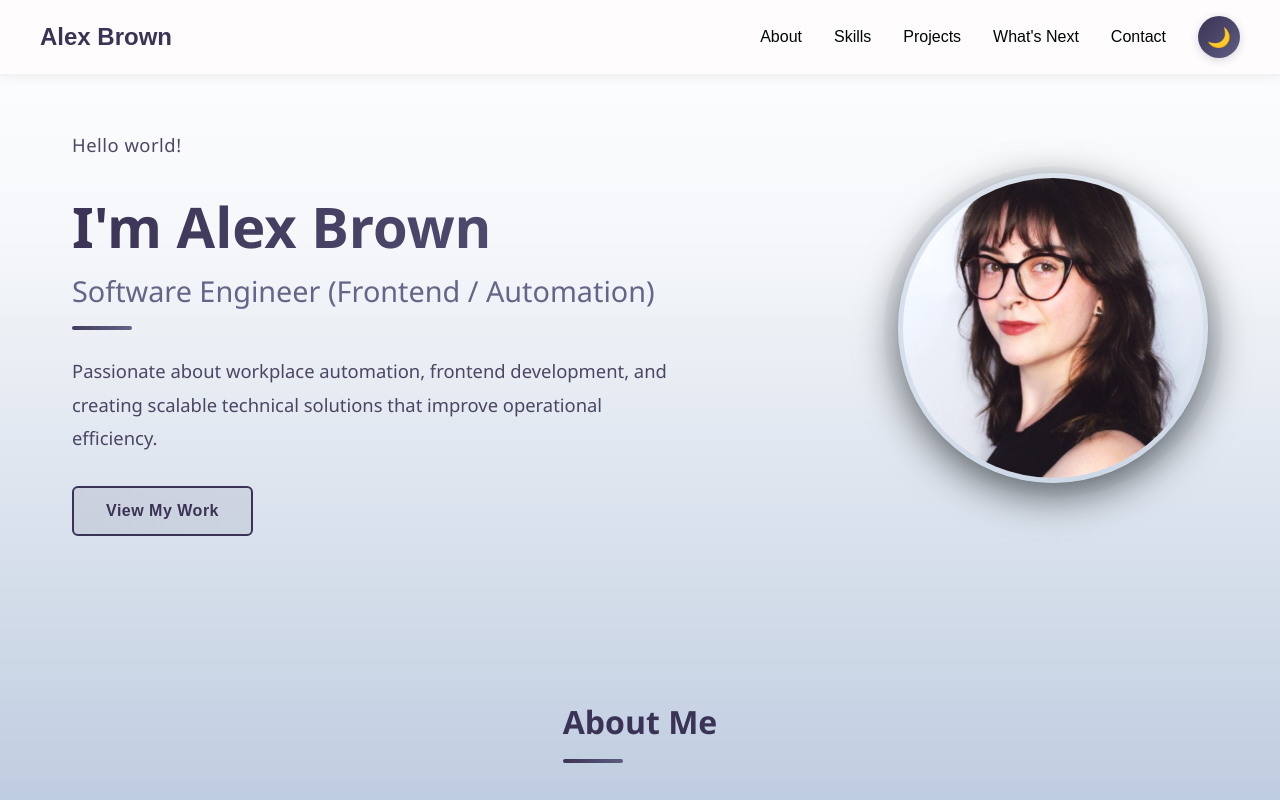
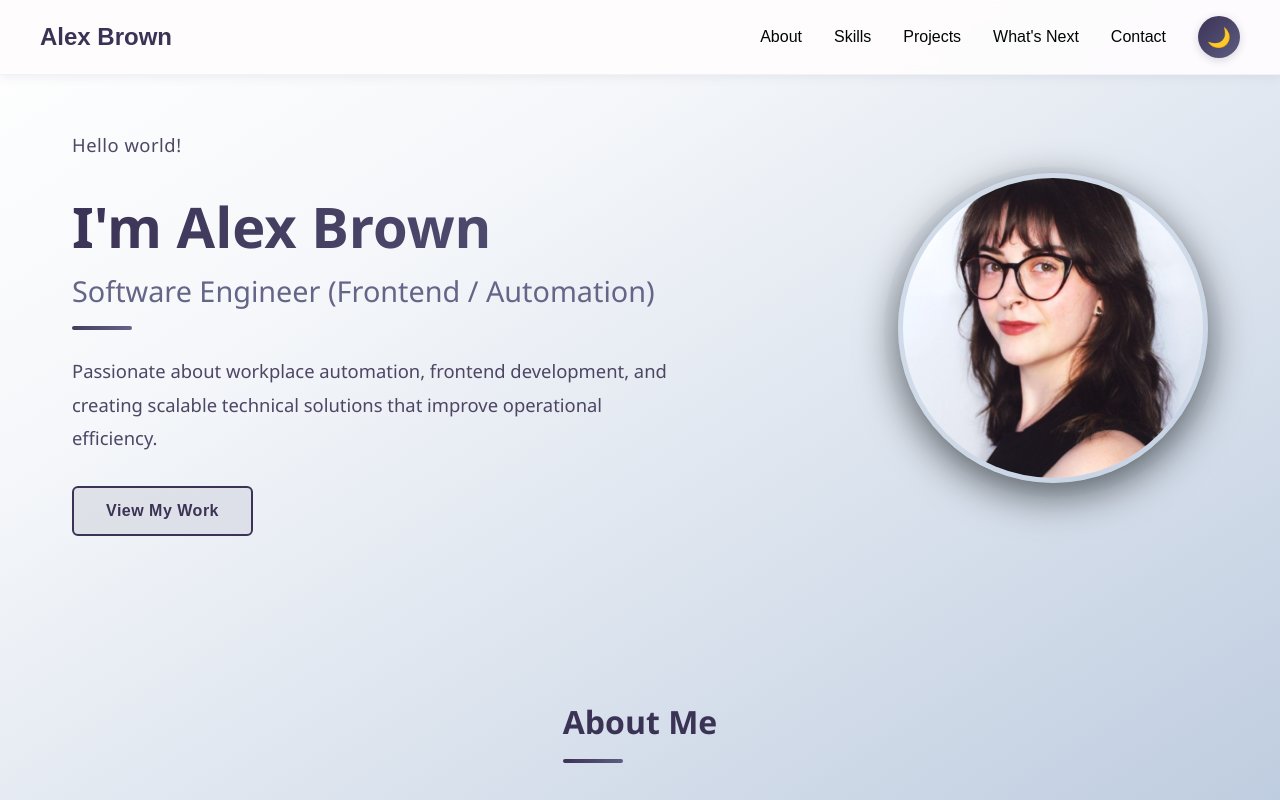
Before and after one commit to abrow2504/AlexBrownSoftwareDeveloper, a React (Vite) app: page / in a window 1280 px wide. Shown: the top 800 px of the page. Built offline with nearby package versions, Linux system fonts and the light colour scheme.

Commit message:
fix gradient

```diff
--- a/src/App.css
+++ b/src/App.css
@@ -2,7 +2,7 @@
   min-height: 100vh;
   display: flex;
   flex-direction: column;
-  background: linear-gradient(to bottom,
+  background: linear-gradient(to bottom right,
     #ffffff 0%,
     #f5f7fa 30%,
     var(--color-pale-slate) 100%);
@@ -10,10 +10,11 @@
 }
 
 .dark-mode .app {
-  background: linear-gradient(to bottom,
-    #2d2640 0%,
-    var(--color-vintage-grape) 50%,
-    var(--color-dusty-grape) 100%);
+  background: linear-gradient(to bottom right,
+    #000505 0%,
+    #0a0a0a 40%,
+    #1a1a1a 70%,
+    var(--color-vintage-grape) 100%);
   background-attachment: fixed;
 }
 
```
Also changed, not shown: 4 other files (tests, documents, lock files or other folders).
